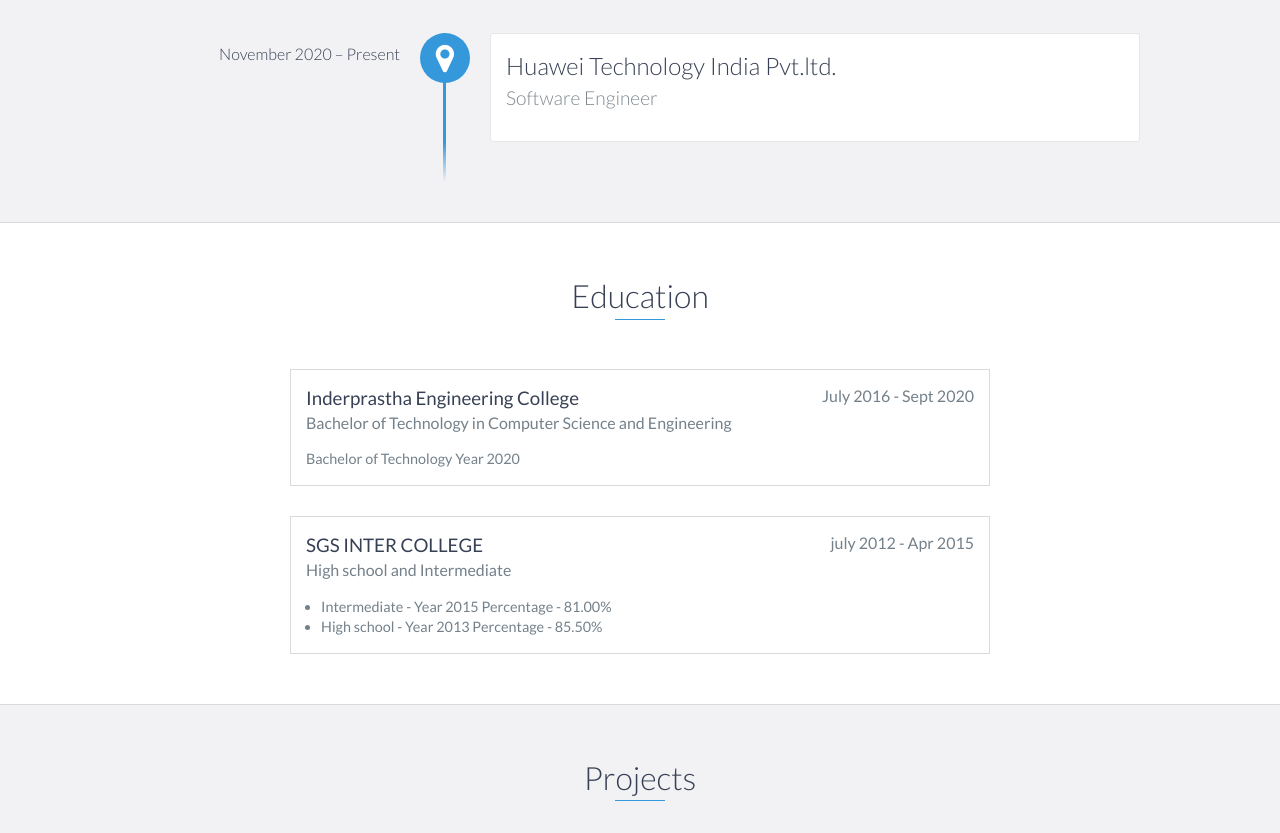
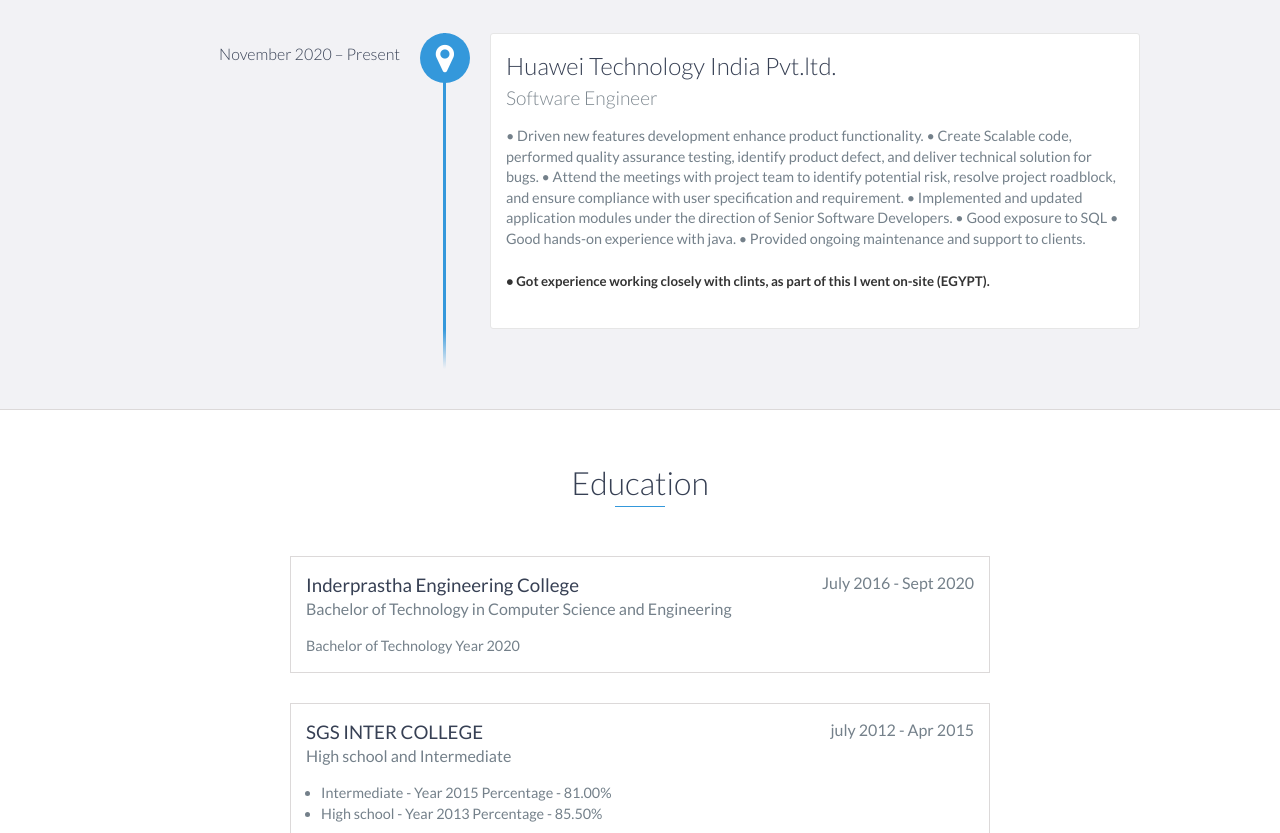
Before and after one commit to Sanjay8874/Sanjay8874.github.io, a website: page index.html in a window 1280 px wide. Shown: the part 1000-1833 px from the top of the page. Drawn offline with nearby package versions, Linux system fonts and the light colour scheme.

Commit message:
added experince

```diff
--- a/index.html
+++ b/index.html
@@ -89,6 +89,15 @@
                 <h3>Huawei Technology India Pvt.ltd.</h3>
                 <h4>Software Engineer</h4>
                 <p>
+                • Driven new features development enhance product functionality.
+                • Create Scalable code, performed quality assurance testing, identify product defect, and deliver technical solution for bugs.
+                • Attend the meetings with project team to identify potential risk, resolve project roadblock, and ensure compliance with user specification and requirement.
+                • Implemented and updated application modules under the direction of Senior Software Developers.
+                • Good exposure to SQL
+                • Good hands-on experience with java.
+                • Provided ongoing maintenance and support to clients.
+                <h5>• Got experience working closely with clints, as part of this I went on-site (EGYPT).</h5>
+
 
                 </p>
             </div>
@@ -105,6 +114,8 @@
             <p>
                 Bachelor of Technology
                 Year 2020
+
+
             </p>
         </div>
         <!-- End .education-block -->
```
